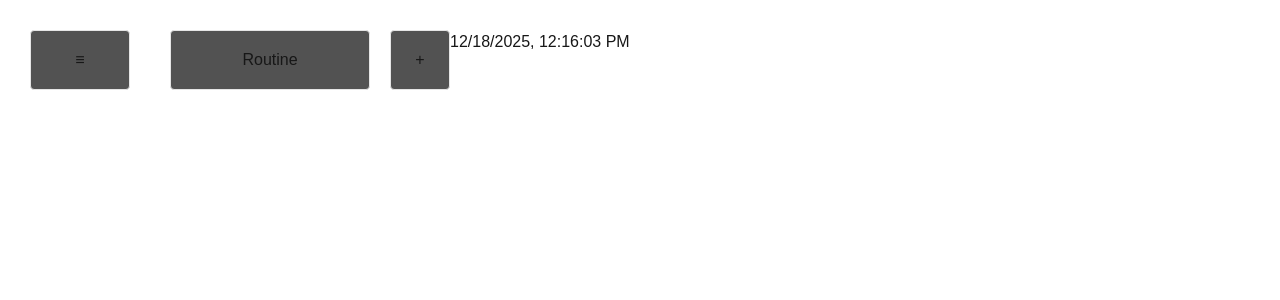
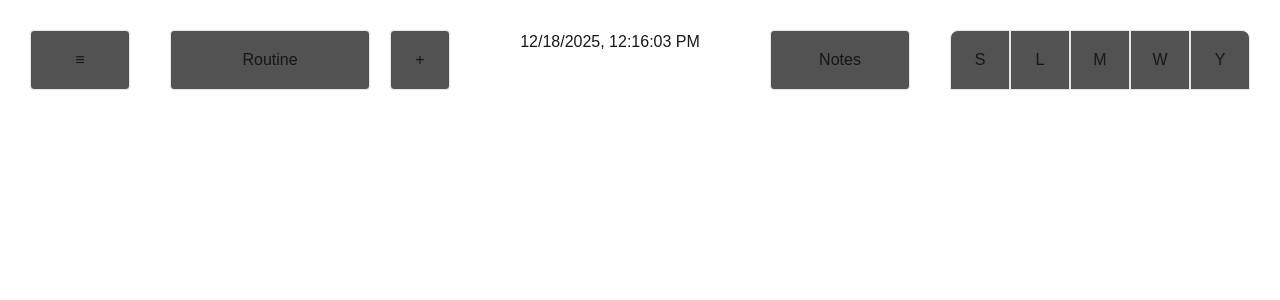
Before and after one commit to hevandrohelio/MyJournal-App, a Next.js app in the folder myjournal/: page / in a window 1280 px wide. Shown: the top 300 px of the page. Built offline with nearby package versions, Linux system fonts and the light colour scheme.

Commit message:
Navigation layout
Navigation layout made, but doesn't do anything yet

```diff
--- a/myjournal/src/app/layout.tsx
+++ b/myjournal/src/app/layout.tsx
@@ -1,6 +1,10 @@
 
 import "./globals.css";
 
+export const viewport ={
+  width: 'device-width',
+  initialScale: 1,
+};
 
 export default function RootLayout({
   children,
--- a/myjournal/src/app/page.tsx
+++ b/myjournal/src/app/page.tsx
@@ -4,21 +4,40 @@ export default function Home() {
     console.log("NavButton");
 
   }
-  function viewRoutines(){
+  function viewRoutines() {
     console.log("ViewRoutine")
   }
-  function createRoutine(){
+  function createRoutine() {
     console.log("CreateRoutine");
 
+  }
+  function openNotes(){
+    console.log("Open notes");
   }
   let date = new Date();
   return (
     <section>
-      <div className="flex flex-row">
-        <nav><button onClick={navButton} className="navButton bg-neutral-600 w-25 h-15 rounded-sm border-1 border-neutral-200 hover:bg-neutral-700">≡</button>
-        <button onClick={viewRoutines} className="viewRoutinesButton h-15 w-50 bg-neutral-600 rounded-sm ml-10 border-1 border-neutral-200 hover:bg-neutral-700">Routine</button>
-        <button onClick={createRoutine} className="createRoutineButton h-15 w-15 bg-neutral-600 rounded-sm ml-5 border-1 border-neutral-200 hover:bg-neutral-700">+</button></nav>
+      {/* Navigation */}
+      <div className="flex flex-row justify-between">
+        {/* Settings, routines and add routine */}
+        <nav>
+          <button onClick={navButton} className="navButton bg-neutral-600 w-25 h-15 rounded-sm border-1 border-neutral-200 hover:bg-neutral-700">≡</button>
+          <button onClick={viewRoutines} className="viewRoutinesButton h-15 w-50 bg-neutral-600 rounded-sm ml-10 border-1 border-neutral-200 hover:bg-neutral-700">Routine</button>
+          <button onClick={createRoutine} className="createRoutineButton h-15 w-15 bg-neutral-600 rounded-sm ml-5 border-1 border-neutral-200 hover:bg-neutral-700">+</button>
+          </nav>
+          {/* This text show the actual date and time */}
         <h1 className="text-center">{date.toLocaleString()}</h1>
+        {/* Notes and views */}
+        <nav className="flex">
+          <button className="openNotesButton bg-neutral-600 w-35 h-15 rounded-sm border-1 border-neutral-200 hover:bg-neutral-700">Notes</button>
+          <div>
+            <button className="searchButton h-15 w-15 bg-neutral-600 rounded-tl-lg ml-10 border-1 border-neutral-200 hover:bg-neutral-700">S</button>
+            <button className="listTasksButton h-15 w-15 bg-neutral-600 border-1 border-neutral-200 hover:bg-neutral-700">L</button>
+            <button className="monthViewButton h-15 w-15 bg-neutral-600 border-1 border-neutral-200 hover:bg-neutral-700">M</button>
+            <button className="weekViewButton h-15 w-15 bg-neutral-600 border-1 border-neutral-200 hover:bg-neutral-700">W</button>
+            <button className="yearViewButton h-15 w-15 bg-neutral-600 rounded-tr-lg border-1 border-neutral-200 hover:bg-neutral-700">Y</button>
+          </div>
+        </nav>
       </div>
     </section>
   );
```
Also changed, not shown: 1 other file (tests, documents, lock files or other folders).
